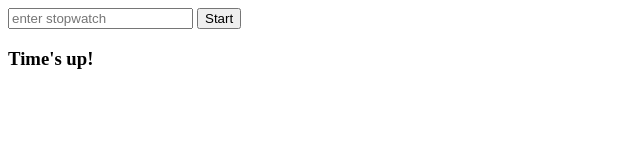
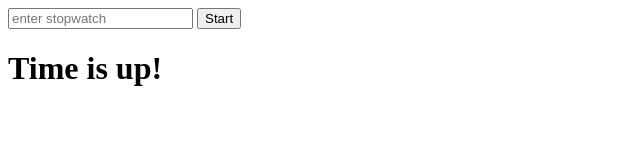
Before and after one commit to pratikgoyal9/js-fundamentals, a website: page 04_Advanced/05_stopWatch.html in a window 1280 px wide. Both pictures are taken after a click on the button "Start". Shown: the whole page, without its empty margins (0-640 px from the left). Drawn offline with Linux system fonts and the light colour scheme.

Commit message:
chore: fix a bug

```diff
--- a/04_Advanced/05_stopWatch.html
+++ b/04_Advanced/05_stopWatch.html
@@ -8,7 +8,7 @@
   <body>
     <input type="number" placeholder="enter stopwatch" id="ipt-stopwatch" />
     <button id="btn-stopwatch">Start</button>
-    <h3 id="display-stopwatch">Stopwatch not started</h3>
+    <h1 id="display-stopwatch">Stopwatch not started</h1>
     <script src="05_stopWatch_script.js"></script>
   </body>
 </html>
--- a/04_Advanced/05_stopWatch_script.js
+++ b/04_Advanced/05_stopWatch_script.js
@@ -1,20 +1,21 @@
-const inputTimer = document.getElementById("ipt-stopwatch");
-const btnTimer = document.getElementById("btn-stopwatch");
-const displayTimer = document.getElementById("display-stopwatch");
+const valStopwatch = document.getElementById("ipt-stopwatch");
+const btnStopwatch = document.getElementById("btn-stopwatch");
+const displayStopwatch = document.getElementById("display-stopwatch");
+let inputNumber = 0;
+let stopTimeout;
 
-let inputNumber = 0;
-
-btnTimer.addEventListener("click", () => {
-  inputNumber = parseInt(inputTimer.value);
-  setInterval(startTimer, 1000);
+btnStopwatch.addEventListener("click", () => {
+  inputNumber = parseInt(valStopwatch.value);
+  stopTimeout = setInterval(startStopwatch, 1000);
 });
 
-function startTimer() {
-  if (inputNumber >= 0) {
-    displayTimer.innerHTML = `Time left: ${inputNumber}`;
+function startStopwatch() {
+  if (inputNumber > 0) {
+    displayStopwatch.innerHTML = inputNumber;
+    setTimeout(1000);
     inputNumber--;
-    setTimeout(1000);
   } else {
-    displayTimer.innerHTML = "Time's up!";
+    displayStopwatch.innerHTML = "Time is up!";
+    clearInterval(stopTimeout);
   }
 }
```
